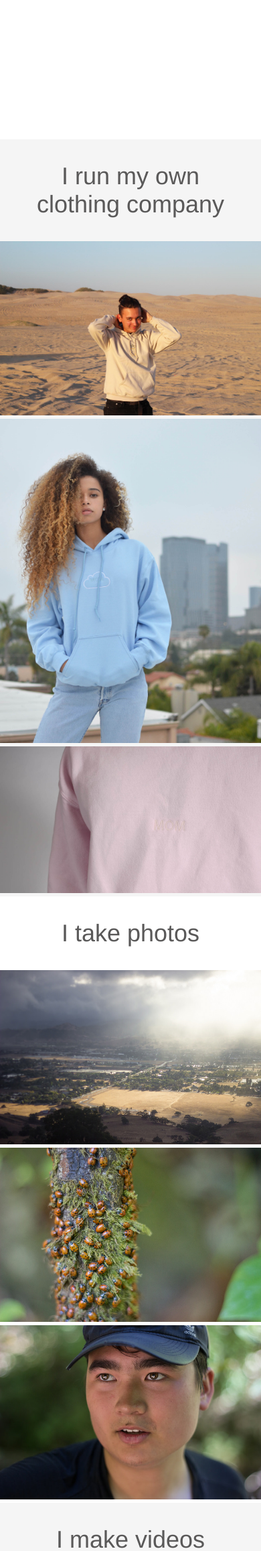
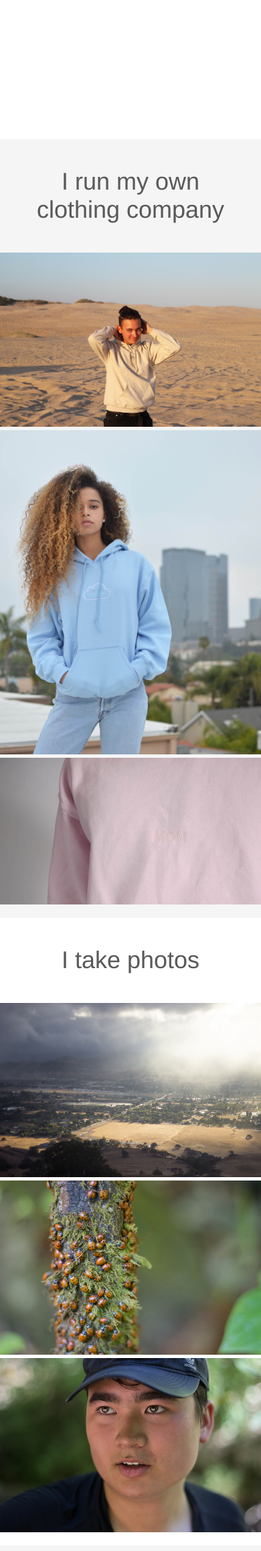
Before and after one commit to KristianWindsor/kristianwindsor.com, a PHP site: page / in a window 390 px wide. Shown: the part 336-2651 px from the top of the page at 67% size. Run offline with PHP 8.4, Linux system fonts and the light colour scheme.

Commit message:
added more padding around section headings

```diff
--- a/src/style.css
+++ b/src/style.css
@@ -118,7 +118,10 @@ a {
     padding: 0;
   }
   .section-title {
-    padding: 4vh;
+    padding: 5vh;
+  }
+  .section-content {
+    padding-bottom: 15px;
   }
   .item {
     width: 100%;
```
